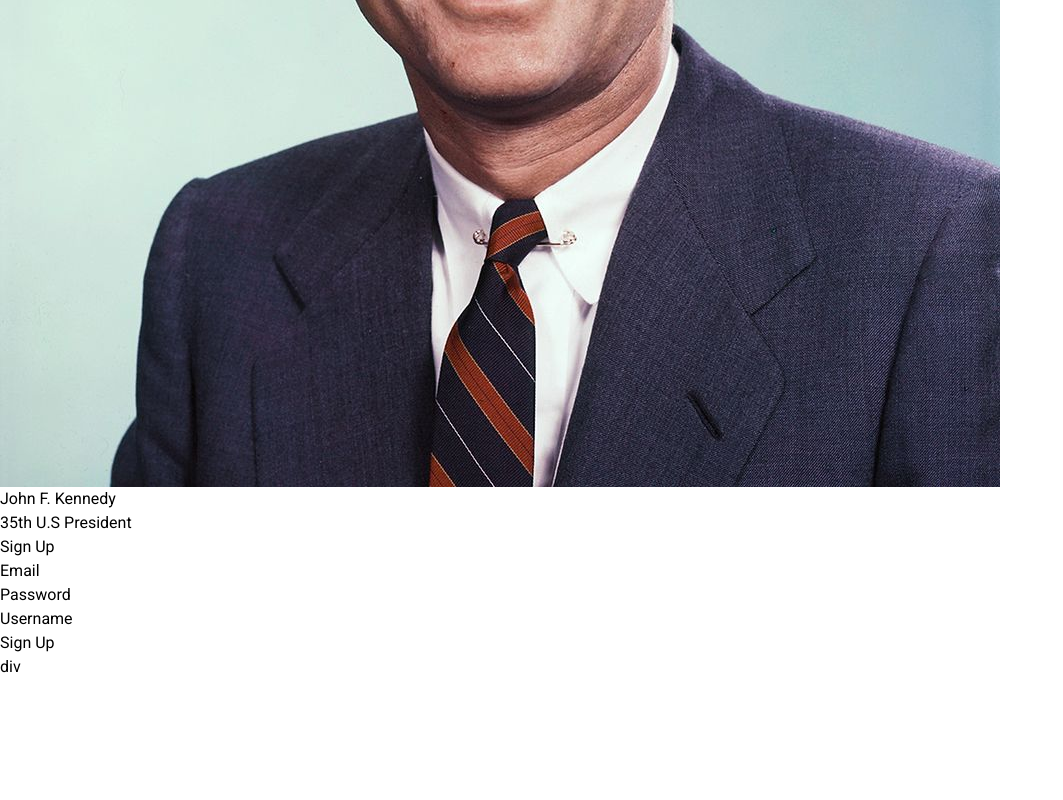
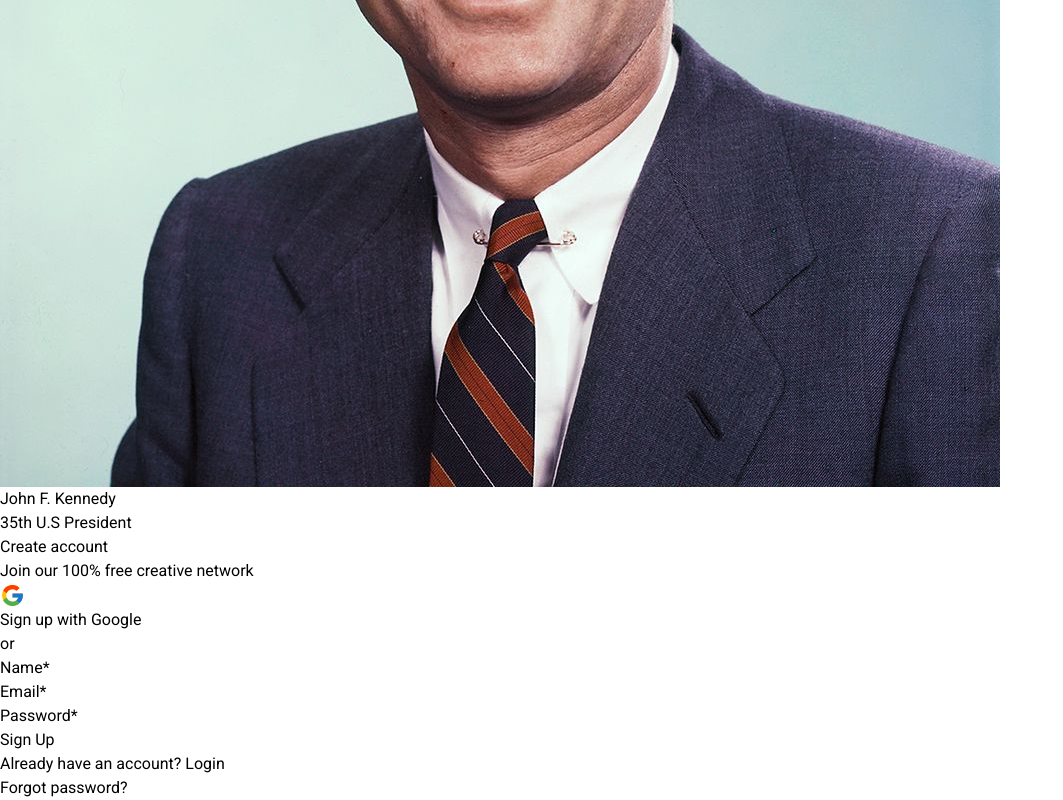
Before and after one commit to JereD1/The-Network, a React (Vite) app: page /login in a window 1280 px wide. Shown: the part 1113-1913 px from the top of the page, without its empty margins (0-1063 px from the left). Before the commit the page ends 1792 px from the top, so only its background shows below. Built offline with nearby package versions, Linux system fonts and the light colour scheme; no server answers.

Commit message:
Login Page Done

```diff
--- a/src/components/CreateAccount.jsx
+++ b/src/components/CreateAccount.jsx
@@ -2,14 +2,13 @@ import React, { useState } from 'react';
 import { auth, db } from '../../firebase/firebaseConfig'; // Firebase setup file
 import { createUserWithEmailAndPassword } from 'firebase/auth';
 import { doc, setDoc } from 'firebase/firestore';
+import GoogleSignUp from './SignUpGoogleButton'
 
 const CreateAccount = () => {
     const [email, setEmail] = useState('');
     const [password, setPassword] = useState('');
     const [username, setUsername] = useState('');
     const [error, setError] = useState('');
-
-
 
     const handleSignUp = async (e) => {
         e.preventDefault();
@@ -32,51 +31,63 @@ const CreateAccount = () => {
     };
 
     return (
-        <div className="container mx-auto p-4">
-            <h1 className="text-2xl font-bold">Sign Up</h1>
-            {error && <p className="text-red-500">{error}</p>}
+        <div className="flex flex-col justify-center items-start p-4 h-[740px]">
+            <div className='flex flex-col justify-center items-start mb-3'>
+                <div className='mx-6'>
+                <h1 className="text-2xl font-bold">Create account</h1>
+                <h2>Join our 100% free creative network</h2>
+                </div>
+            <GoogleSignUp />
+            </div>
 
-            <form onSubmit={handleSignUp}>
-                <div className="mb-4">
-                    <label className="block text-gray-700 text-sm font-bold mb-2">Email</label>
+            <div className=" flex flex-row justify-center items-center gap-4 mb-4">
+                    <div className="w-[175px] border-t-2 border-gray-400 "></div>
+                    <span>or</span>
+                    <div className="w-[175px] border-t-2 border-gray-400 "></div>
+                  </div>
+
+            <form onSubmit={handleSignUp} className='w-[450px] '>
+            <div className="mb-4">
+                    <label className="block text-gray-700 text-sm font-bold mb-2">Name*</label>
                     <input
-                        type="email"
-                        value={email}
-                        onChange={(e) => setEmail(e.target.value)}
-                        className="shadow appearance-none border rounded w-full py-2 px-3 text-gray-700"
+                        type="text"
+                        value={username}
+                        onChange={(e) => setUsername(e.target.value)}
+                        className="border rounded-lg w-full py-2 px-3 text-gray-700"
                         required
                     />
                 </div>
 
                 <div className="mb-4">
-                    <label className="block text-gray-700 text-sm font-bold mb-2">Password</label>
-                    <input
-                        type="password"
-                        value={password}
-                        onChange={(e) => setPassword(e.target.value)}
-                        className="shadow appearance-none border rounded w-full py-2 px-3 text-gray-700"
+                    <label className="block text-gray-700 text-sm font-bold mb-2">Email*</label>
+                    < input
+                        type="email"
+                        value={email}
+                        onChange={(e) => setEmail(e.target.value)}
+                        className="border rounded-lg w-full py-2 px-3 text-gray-700"
                         required
                     />
                 </div>
 
                 <div className="mb-4">
-                    <label className="block text-gray-700 text-sm font-bold mb-2">Username</label>
+                    <label className="block text-gray-700 text-sm font-bold mb-2">Password*</label>
                     <input
-                        type="text"
-                        value={username}
-                        onChange={(e) => setUsername(e.target.value)}
-                        className="shadow appearance-none border rounded w-full py-2 px-3 text-gray-700"
+                        type="password"
+                        value={password}
+                        onChange={(e) => setPassword(e.target.value)}
+                        className="border rounded-lg w-full py-2 px-3 text-gray-700"
                         required
                     />
                 </div>
 
                 <button
                     type="submit"
-                    className="bg-blue-500 hover:bg-blue-700 text-white font-bold py-2 px-4 rounded"
+                    className=" w-full bg-black hover:bg-zinc-700 text-white font-bold py-2 px-4 rounded"
                 >
                     Sign Up
                 </button>
             </form>
+
         </div>
     )
 }
--- /dev/null
+++ b/src/components/EmailPassword.jsx
@@ -0,0 +1,75 @@
+import React, { useState } from 'react';
+import { auth } from '../../firebase/firebaseConfig'; // Firebase setup file
+import { signInWithEmailAndPassword } from 'firebase/auth';
+import GoogleSignUp from './SignUpGoogleButton';
+
+const EmailPassword = () => {
+    const [email, setEmail] = useState('');
+    const [password, setPassword] = useState('');
+    const [error, setError] = useState('');
+
+    const handleSignIn = async (e) => {
+        e.preventDefault();
+        try {
+            // Sign in with email and password
+            const userCredential = await signInWithEmailAndPassword(auth, email, password);
+            console.log('User signed in:', userCredential.user);
+
+            // Clear error on successful sign in
+            setError('');
+        } catch (error) {
+            console.error('Error signing in:', error); // Log the error for debugging
+            setError(error.message);
+        }
+    };
+
+    return (
+        <div className="flex flex-col justify-center items-start p-4 h-[740px]">
+            <div className='flex flex-col justify-center items-start mb-3'>
+                <div className='mx-6'>
+                    <h1 className="text-2xl font-bold">Welcome Back</h1>
+                </div>
+                <GoogleSignUp />
+            </div>
+
+            <div className="flex flex-row justify-center items-center gap-4 mb-4">
+                <div className="w-[175px] border-t-2 border-gray-400"></div>
+                <span>or</span>
+                <div className="w-[175px] border-t-2 border-gray-400"></div>
+            </div>
+
+            <form onSubmit={handleSignIn} className='w-[450px]'>
+                <div className="mb-4">
+                    <label className="block text-gray-700 text-sm font-bold mb-2">Email*</label>
+                    <input
+                        type="email"
+                        value={email}
+                        onChange={(e) => setEmail(e.target.value)}
+                        className="border rounded-lg w-full py-2 px-3 text-gray-700"
+                        required
+                    />
+                </div>
+
+                <div className="mb-4">
+                    <label className="block text-gray-700 text-sm font-bold mb-2">Password*</label>
+                    <input
+                        type="password"
+                        value={password}
+                        onChange={(e) => setPassword(e.target.value)}
+                        className="border rounded-lg w-full py-2 px-3 text-gray-700"
+                        required
+                    />
+                </div>
+
+                <button
+                    type="submit"
+                    className="w-full bg-black hover:bg-zinc-700 text-white font-bold py-2 px-4 rounded"
+                >
+                    Sign In
+                </button>
+            </form>
+        </div>
+    );
+}
+
+export default EmailPassword;
--- /dev/null
+++ b/src/components/ForgotPasswordModal.jsx
@@ -0,0 +1,53 @@
+import React, { useState } from 'react';
+import { auth } from '../../firebase/firebaseConfig'; // Ensure you have Firebase configured
+
+const ForgotPasswordModal = ({ closeModal }) => {
+    const [email, setEmail] = useState('');
+    const [error, setError] = useState('');
+    const [success, setSuccess] = useState(false);
+
+    const handleResetPassword = async (e) => {
+        e.preventDefault();
+        setError('');
+        setSuccess(false);
+
+        try {
+            await auth.sendPasswordResetEmail(email);
+            setSuccess(true);
+        } catch (error) {
+            console.error('Error sending password reset email:', error);
+            setError(error.message);
+        }
+    };
+
+    return (
+        <div className="fixed inset-0 flex items-center justify-center bg-black bg-opacity-50">
+            <div className="bg-white p-6 rounded shadow-md w-[400px]">
+                <h2 className="text-lg font-bold mb-4">Forgot Password</h2>
+                <p>Please enter your email to reset your password.</p>
+                <form onSubmit={handleResetPassword}>
+                    <input
+                        type="email"
+                        value={email}
+                        onChange={(e) => setEmail(e.target.value)}
+                        placeholder="Email"
+                        className="border rounded-lg w-full py-2 px-3 mt-2"
+                        required
+                    />
+                    {error && <p className="text-red-500 mt-2">{error}</p>}
+                    {success && <p className="text-green-500 mt-2">Check your email for reset instructions!</p>}
+                    <div className="flex justify-end mt-4">
+                        <button onClick={closeModal} className="bg-gray-300 hover:bg-gray-400 text-black font-bold py-1 px-4 rounded">
+                            Cancel
+                        </button>
+                        <button type="submit" className="bg-black hover:bg-zinc-800 text-white font-bold py-1 px-4 rounded ml-2">
+                            Reset Password
+                        </button>
+                    </div>
+                </form>
+            </div>
+        </div>
+    );
+};
+
+export default ForgotPasswordModal;
--- a/src/components/RightPage.jsx
+++ b/src/components/RightPage.jsx
@@ -1,12 +1,54 @@
-import React from 'react'
-import AccountPage from './CreateAccount'
+import React, { useState } from 'react';
+import CreateAccount from './CreateAccount';
+import LoginEmailPassword from './EmailPassword';
+import ForgotPasswordModal from './ForgotPasswordModal'; // Import your modal component
 
 const RightPage = () => {
-  return (
-    <div>
-      <AccountPage />
-    </div>
-  )
-}
+    const [isLogin, setIsLogin] = useState(false);
+    const [isModalOpen, setModalOpen] = useState(false);
 
-export default RightPage
+    const toggleLogin = () => {
+        setIsLogin(!isLogin);
+    };
+
+    const openModal = () => {
+        setModalOpen(true);
+    };
+
+    const closeModal = () => {
+        setModalOpen(false);
+    };
+
+    return (
+        <div>
+            <div>
+                {isLogin ? (
+                    <LoginEmailPassword />
+                ) : (
+                    <CreateAccount />
+                )}
+            </div>
+            <div className='flex justify-center items-center w-[450px] mb-4'>
+                <h1 className='text-sm'>
+                    {isLogin ? (
+                        <>
+                            Don't have an account? <span className='font-bold cursor-pointer' onClick={toggleLogin}>Sign up</span>
+                        </>
+                    ) : (
+                        <>
+                            Already have an account? <span className='font-bold cursor-pointer' onClick={toggleLogin}>Login</span>
+                        </>
+                    )}
+                </h1>
+            </div>
+            <div className='flex justify-center items-center w-[450px] gap-28'>
+                <h1 className='text-sm'>
+                    <span className='font-bold cursor-pointer' onClick={openModal}>Forgot password?</span>
+                </h1>
+            </div>
+            {isModalOpen && <ForgotPasswordModal closeModal={closeModal} />}
+        </div>
+    );
+};
+
+export default RightPage;
--- a/src/components/SignUpGoogleButton.jsx
+++ b/src/components/SignUpGoogleButton.jsx
@@ -1,19 +1,22 @@
 import React, { useState } from 'react';
-import {  auth,  db } from '../../firebase/firebaseConfig';
-import {  signInWithPopup } from 'firebase/auth';
-import { doc, setDoc } from 'firebase/firestore';
+import { auth } from '../../firebase/firebaseConfig';
+import { FcGoogle } from "react-icons/fc";
+import { signInWithPopup, GoogleAuthProvider } from "firebase/auth";
+import { doc, setDoc, getFirestore } from 'firebase/firestore';
 
 const SignUpGoogleButton = () => {
     const [error, setError] = useState('');
-    const [username, setUsername] = useState(''); // State for username
-    const [points, setPoints] = useState(0); // State for points
-
-
+    const provider = new GoogleAuthProvider();
+    const db = getFirestore();
 
     const signInWithGoogle = async () => {
         try {
-            const result = await signInWithPopup(auth, googleProvider);
-            const user = result.user;
+            const userCredential = await signInWithPopup(auth, provider);
+            const user = userCredential.user;
+
+            // Define username and points (adjust these values as needed)
+            const username = user.displayName || 'Anonymous'; // Example username
+            const points = 0; // Default points
 
             // Store user in Firestore
             await setDoc(doc(db, 'users', user.uid), {
@@ -29,29 +32,12 @@ const SignUpGoogleButton = () => {
     };
 
     return (
-        <div className="container mx-auto p-4">
-            <h1 className="text-2xl font-bold mb-4">Sign Up with Google</h1>
-            {error && <p className="text-red-500 mb-4">{error}</p>}
-            <input
-                type="text"
-                placeholder="Enter your username"
-                value={username}
-                onChange={(e) => setUsername(e.target.value)}
-                className="border mb-4 p-2"
-            />
-            <input
-                type="number"
-                placeholder="Enter points"
-                value={points}
-                onChange={(e) => setPoints(Number(e.target.value))}
-                className="border mb-4 p-2"
-            />
-            <button
-                onClick={signInWithGoogle}
-                className="bg-red-500 hover:bg-red-600 text-white font-bold py-2 px-4 rounded"
-            >
-                Sign Up with Google
+        <div className='flex justify-center items-center my-4'>
+            <button onClick={signInWithGoogle} className='flex justify-center gap-2 items-center border-2 rounded-lg w-[400px] p-2'>
+                <FcGoogle size={25} className='' />
+                <span className='text-black'>Sign up with Google</span>
             </button>
+            {error && <p className='text-red-500'>{error}</p>}
         </div>
     );
 }
--- a/src/pages/login/page.jsx
+++ b/src/pages/login/page.jsx
@@ -14,7 +14,7 @@ const page = () => {
         <div className='flex-1 p-20'>
             {/* Right column content */}
             < RightPage />
-            <h2>div</h2>
+
         </div>
       </div>
     </div>
```
